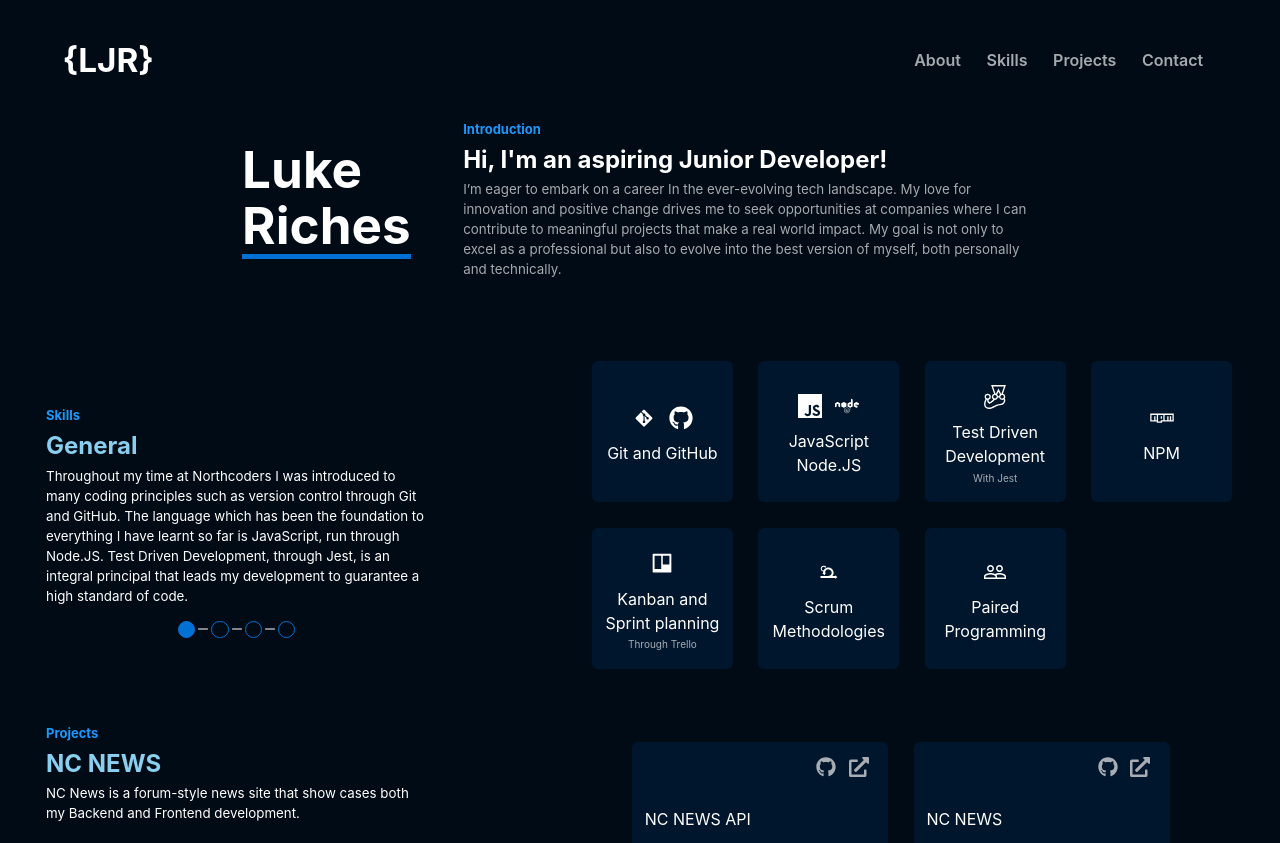
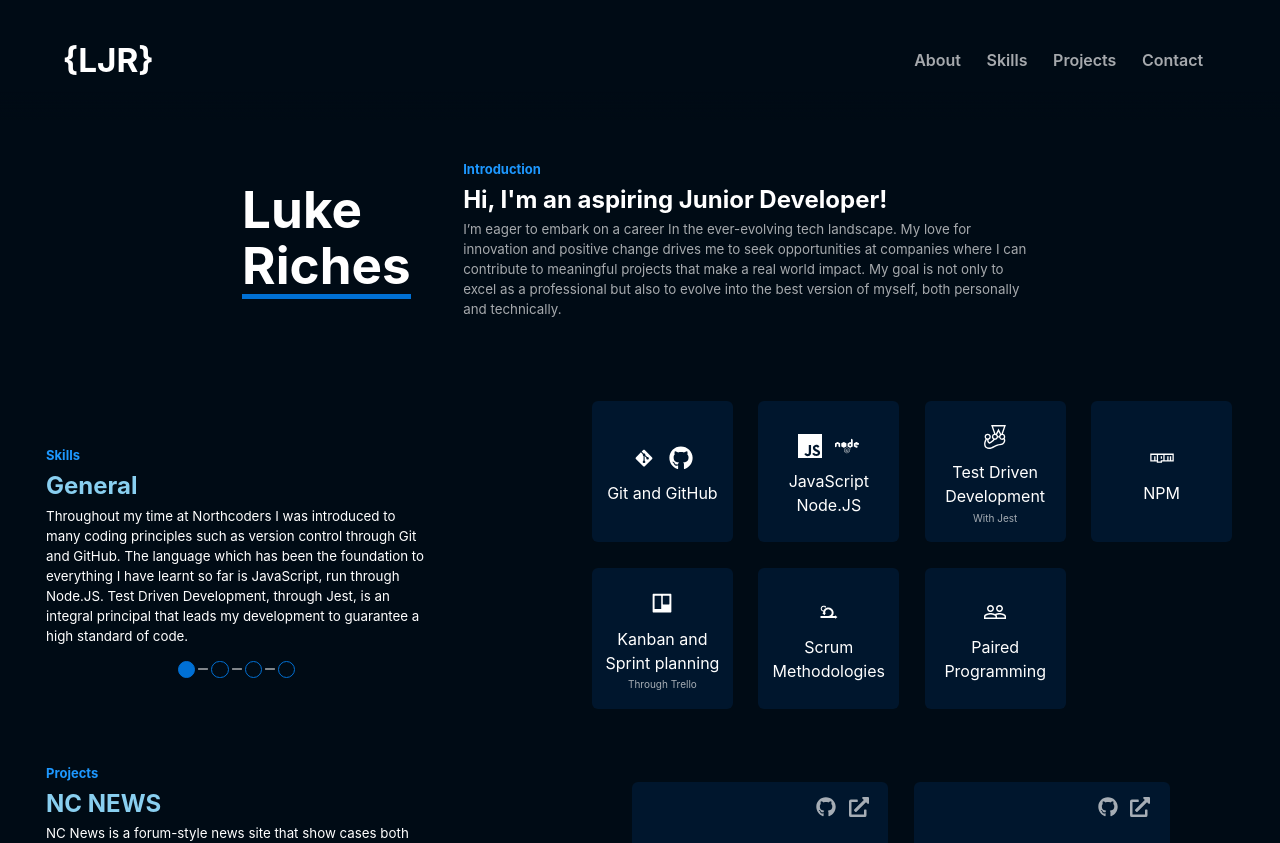
Before and after one commit to LukeRiches/Portfolio, a React (Vite) app: page / in a window 1280 px wide. Shown: the top 843 px of the page. Built offline with nearby package versions, Linux system fonts and the light colour scheme; the HTML template or start-up script is replaced by a standard one.

Commit message:
Fixed margin top length and scroll padding

```diff
--- a/src/App.css
+++ b/src/App.css
@@ -550,7 +550,7 @@ video {
 }
 
 main {
-  margin-top: 10vh;
+  margin-top: 15vh;
   background-color: #000b15;
   display: flex;
   flex-direction: column;
@@ -559,7 +559,7 @@ main {
 }
 
 html {
-  scroll-padding-top: 10vh;
+  scroll-padding-top: 15vh;
 }
 
 @media only screen and (min-width: 1250px) {
```
